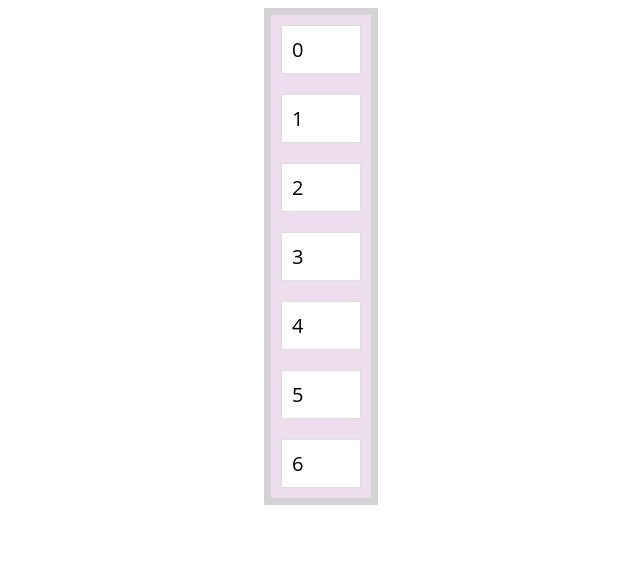
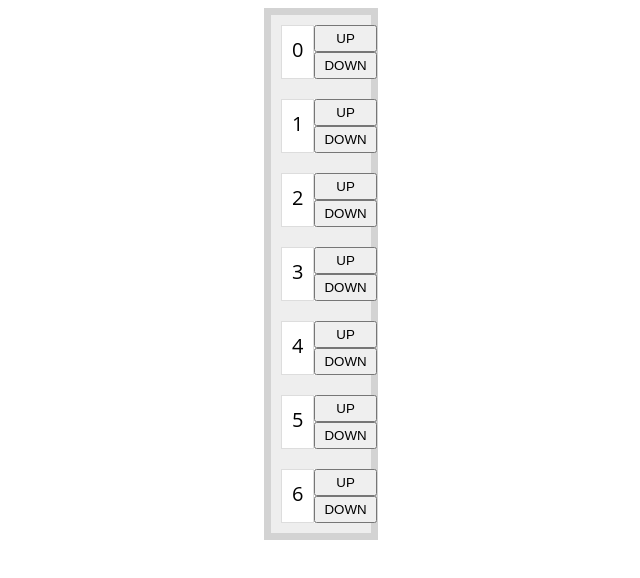
Before and after one commit to iuliaL/elevator, a React app: page / in a window 1280 px wide. Shown: the whole page, without its empty margins (319-959 px from the left). Built offline with nearby package versions, Linux system fonts and the light colour scheme.

Commit message:
added outside buttons

```diff
--- a/app/components/App.js
+++ b/app/components/App.js
@@ -4,13 +4,17 @@ import React, { Component } from 'react';
 import PropTypes from 'prop-types';
 
 
-const floors = [0,1,2,3,4,5,6];
+const floors = [0, 1, 2, 3, 4, 5, 6];
 
-const floorsJSX = floors.map(floor=>
+const floorsJSX = floors.map(floor =>
 	<div className="floor" key={floor}>
 		<div className='floor-indicator'>{floor}</div>
+		<div className='buttons'>
+			<button>UP</button>
+			<button>DOWN</button>
+		</div>
 	</div>
-	);
+);
 
 export default class App extends Component {
 	render() {
--- a/app/styles/partials/_general.scss
+++ b/app/styles/partials/_general.scss
@@ -8,11 +8,19 @@ body {
     border: 7px solid lightgrey;
     width: 100px;
     margin: auto;
-
 }
 
 .floor{
-    border: 10px solid #ede;
+    border: 10px solid #eee;
+    display: flex;
+    .buttons {
+        align-self: center;
+    }
+    button {
+        display: block;
+        width: 100%;
+        padding: 4px 8px
+    }
 }
 
 .floor-indicator{
```
